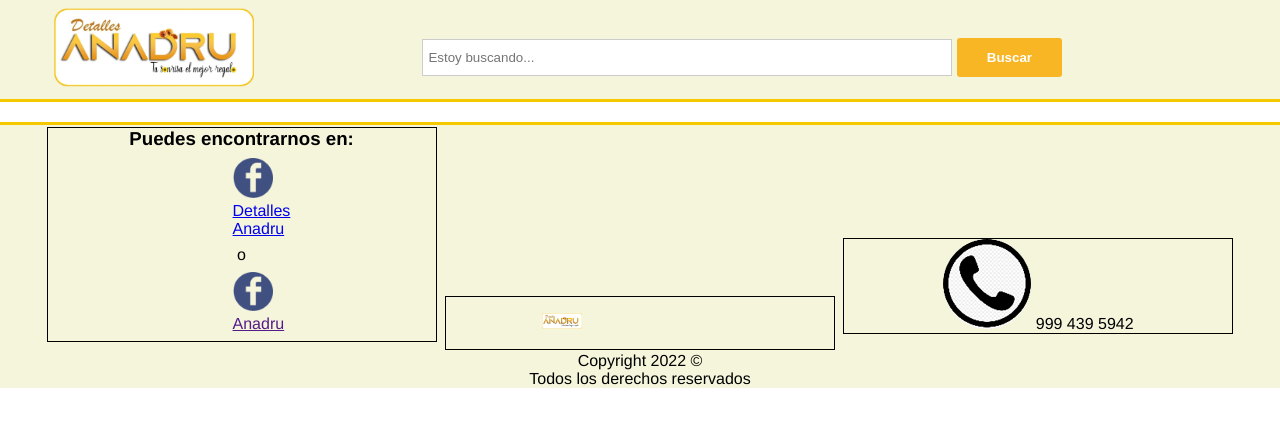
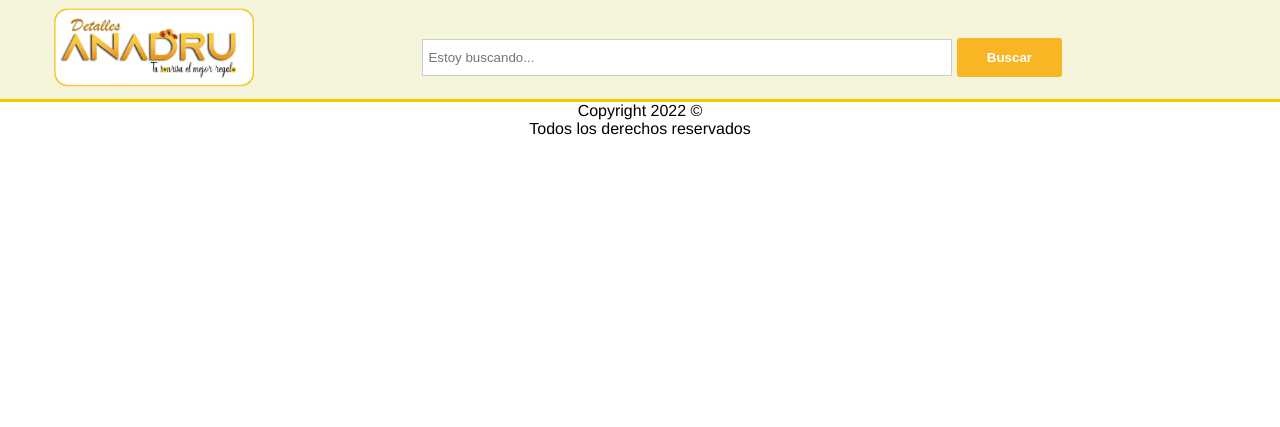
Before and after one commit to Jerry-Sulub/tiendaregalos, a PHP site: page / in a window 1280 px wide. Shown: the top 427 px of the page. Run offline with PHP 8.4, Linux system fonts and the light colour scheme; data that the repository does not hold is empty.

Commit message:
foot_fuera

```diff
--- a/assets/css/main.css
+++ b/assets/css/main.css
@@ -201,28 +201,6 @@ input[type="submit"]:hover{
     margin-bottom: 10px;
 }
 
-/********FOOT**********/
-.foot{
-    margin-top: 20px;
-    background-color: beige;
-    border-top: 3px solid rgb(245, 200, 0);
-}
-.contactos{
-    display: inline-block;
-    width: 390px;
-    margin: 2px;
-    border: 1px solid;
-}
-.contactos a{
-    display: inline-block;
-    padding: 8px 1px;
-    width: 20px;
-    text-align: left;
-}
-.contactos a img{
-    width: 40px;
-}
-
 /**************Tabla panel***************/
 .tablaPanel{
     width: 1000px;
--- a/views/public/foot.php
+++ b/views/public/foot.php
@@ -1,21 +1,6 @@
 
 <div class="foot">
   <div class="ancho">
-     <div class="contactos">
-        <h3>Puedes encontrarnos en:</h3>
-        <a href="https://www.facebook.com/Detalles.Anadru.Izamal"><img src="assets/images/icon_face.png" alt=""> Detalles Anadru</a>
-        <p>o</p>
-        <a href=""><img src="assets/images/icon_face.png" alt=""> Anadru</a>
-    </div>
-    <div class="contactos">
-    <div class="logo">
-      <a href="../admin/login.php"><img src="assets/images/logo_anadru.png" alt=""></a>
-
-    </div>
-    </div>
-    <div class="contactos">
-    <p><img src="assets/images/icon_telf.png" alt=""> 999 439 5942</p>
-    </div>
     <div class="copy">
       <p>Copyright 2022 &copy;</p>
       <p>Todos los derechos reservados</p>
```
